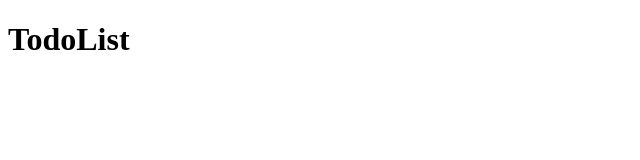
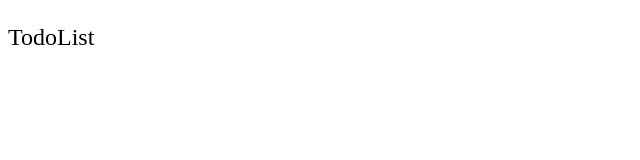
Before and after one commit to ibn-salamat/typescript-react-saga-todolist, a React (Create React App) app: page / in a window 1280 px wide. Shown: the top 160 px of the page, without its empty margins (0-640 px from the left). Built offline with nearby package versions, Linux system fonts and the light colour scheme.

Commit message:
feat: type Title

```diff
--- a/src/components/Title/index.tsx
+++ b/src/components/Title/index.tsx
@@ -2,9 +2,11 @@ import React from "react";
 
 type TitleProps = {
   label: string;
+  size?: 12 | 16 | 24 | 32 | 48;
 };
 
 export const Title: React.FC<TitleProps> = (props) => {
-  const { label } = props;
-  return <h1>{label}</h1>;
+  const { label, size = 24 }: TitleProps = props;
+
+  return <p style={{ fontSize: size }}>{label}</p>;
 };
```
